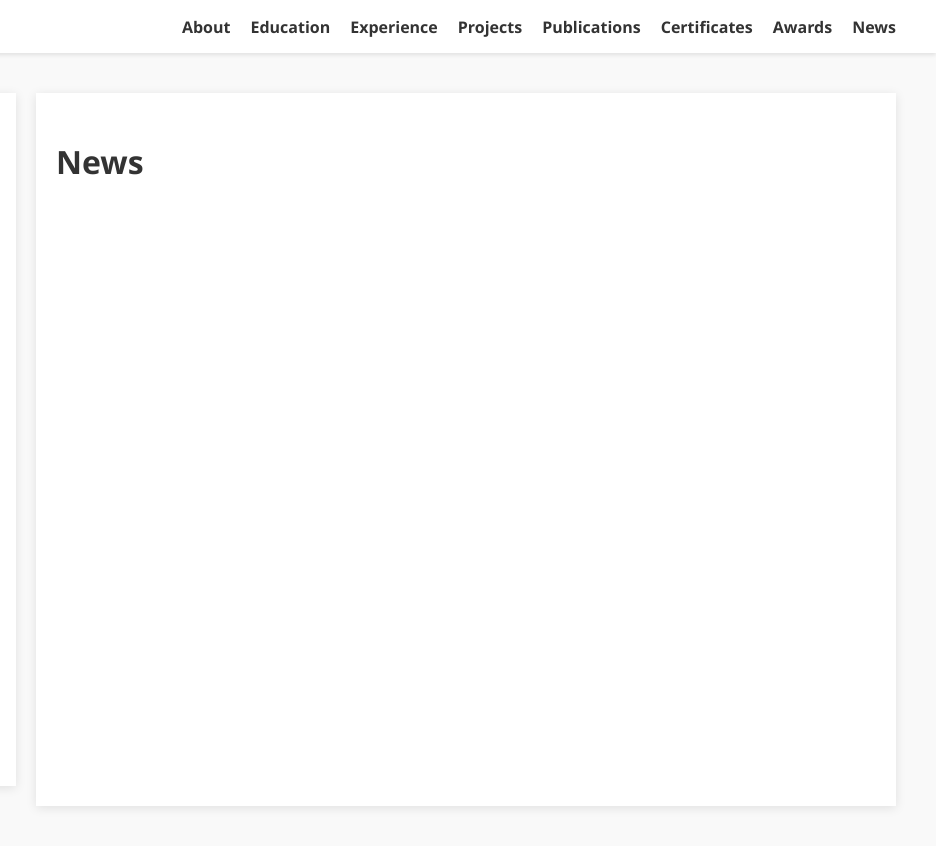
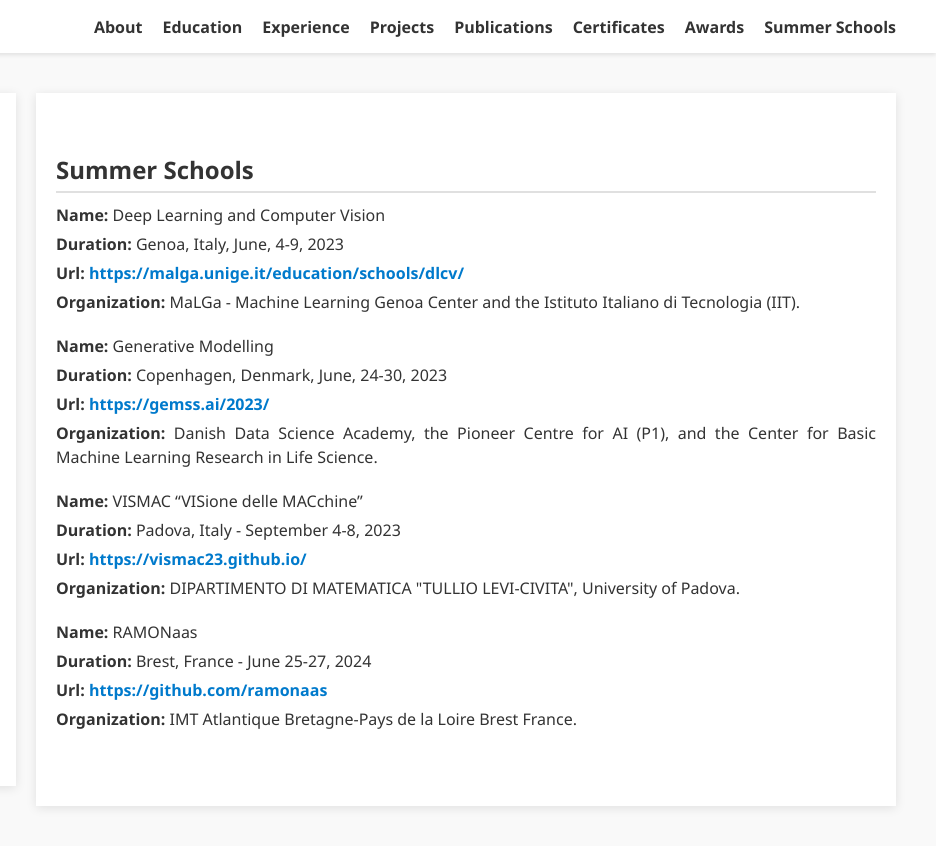
Before and after one commit to noorcs39/Nooruddin, a plain HTML site: page news.html in a window 1280 px wide. Shown: the full height of the page, 344-1280 px from the left. Drawn offline with Linux system fonts and the light colour scheme.

Commit message:
Update news.html

```diff
--- a/news.html
+++ b/news.html
@@ -21,7 +21,7 @@
                     <li><a href="publications.html">Publications</a></li>
                     <li><a href="certificates.html">Certificates</a></li>
                     <li><a href="awards.html">Awards</a></li>
-                    <li><a href="news.html">News</a></li>
+                    <li><a href="news.html">Summer Schools</a></li>
                 </ul>
             </nav>
         </div>
@@ -43,9 +43,36 @@
         </aside>
         <div class="content">
             <section id="news">
-                <h1>News</h1>
 
+                <h2><strong>Summer Schools</strong></h2>
 
+                <div class="school-item">
+                    <p><strong>Name:</strong> Deep Learning and Computer Vision</p>
+                    <p><strong>Duration:</strong> Genoa, Italy, June, 4-9, 2023</p>
+                    <p><strong>Url:</strong> <a href="https://malga.unige.it/education/schools/dlcv/" class="highlight-link" target="_blank">https://malga.unige.it/education/schools/dlcv/</a></p>
+                    <p><strong>Organization:</strong> MaLGa - Machine Learning Genoa Center and the Istituto Italiano di Tecnologia (IIT).</p>
+                </div>
+
+                <div class="school-item">
+                    <p><strong>Name:</strong> Generative Modelling</p>
+                    <p><strong>Duration:</strong> Copenhagen, Denmark, June, 24-30, 2023</p>
+                    <p><strong>Url:</strong> <a href="https://gemss.ai/2023/" class="highlight-link" target="_blank">https://gemss.ai/2023/</a></p>
+                    <p><strong>Organization:</strong> Danish Data Science Academy, the Pioneer Centre for AI (P1), and the Center for Basic Machine Learning Research in Life Science.</p>
+                </div>
+
+                <div class="school-item">
+                    <p><strong>Name:</strong> VISMAC “VISione delle MACchine”</p>
+                    <p><strong>Duration:</strong> Padova, Italy - September 4-8, 2023</p>
+                    <p><strong>Url:</strong> <a href="https://vismac23.github.io/" class="highlight-link" target="_blank">https://vismac23.github.io/</a></p>
+                    <p><strong>Organization:</strong> DIPARTIMENTO DI MATEMATICA "TULLIO LEVI-CIVITA", University of Padova.</p>
+                </div>
+
+                <div class="school-item">
+                    <p><strong>Name:</strong> RAMONaas</p>
+                    <p><strong>Duration:</strong> Brest, France - June 25-27, 2024</p>
+                    <p><strong>Url:</strong> <a href="https://github.com/ramonaas" class="highlight-link" target="_blank">https://github.com/ramonaas</a></p>
+                    <p><strong>Organization:</strong> IMT Atlantique Bretagne-Pays de la Loire Brest France.</p>
+                </div>
 
                 <!-- Add more news items as needed -->
             </section>
```
